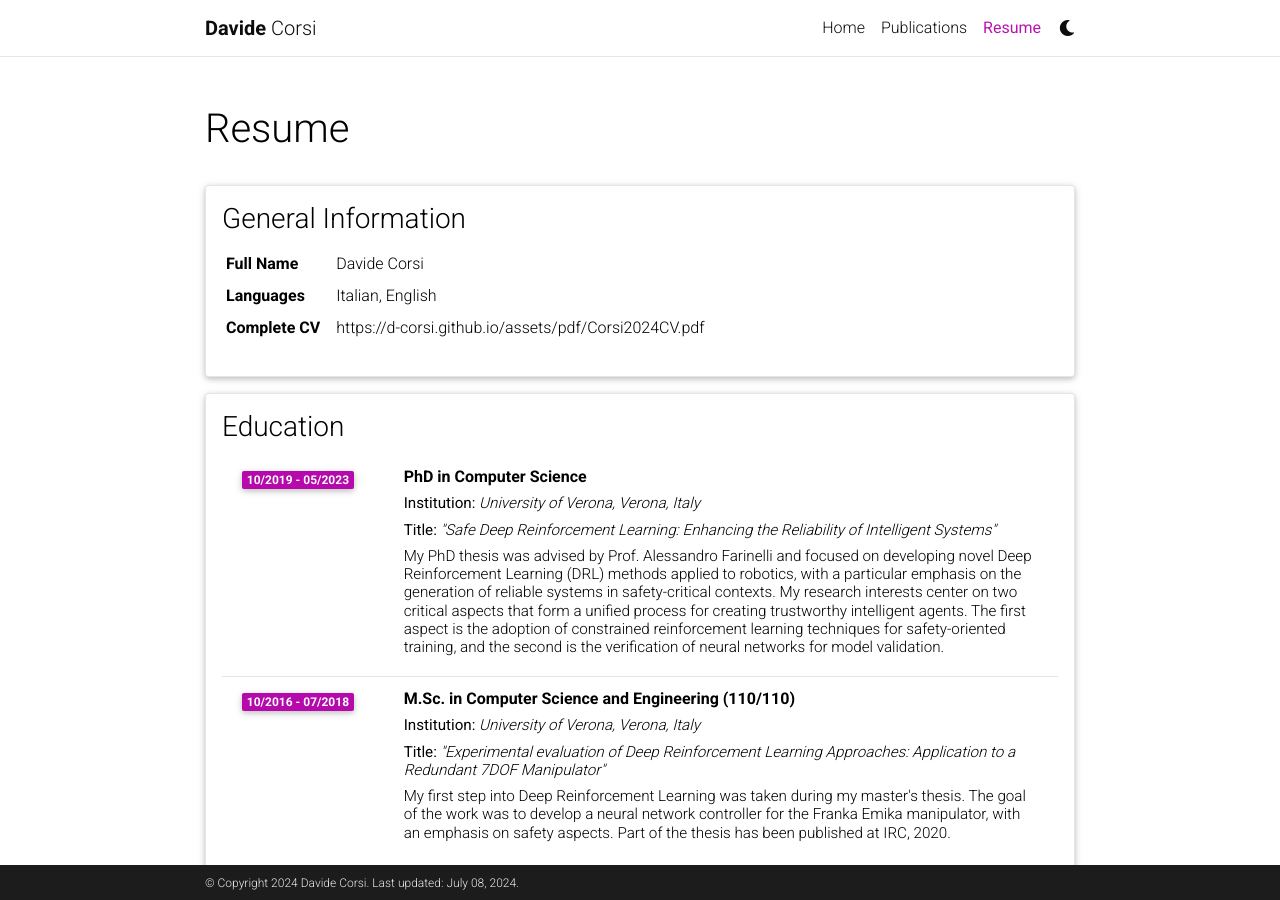
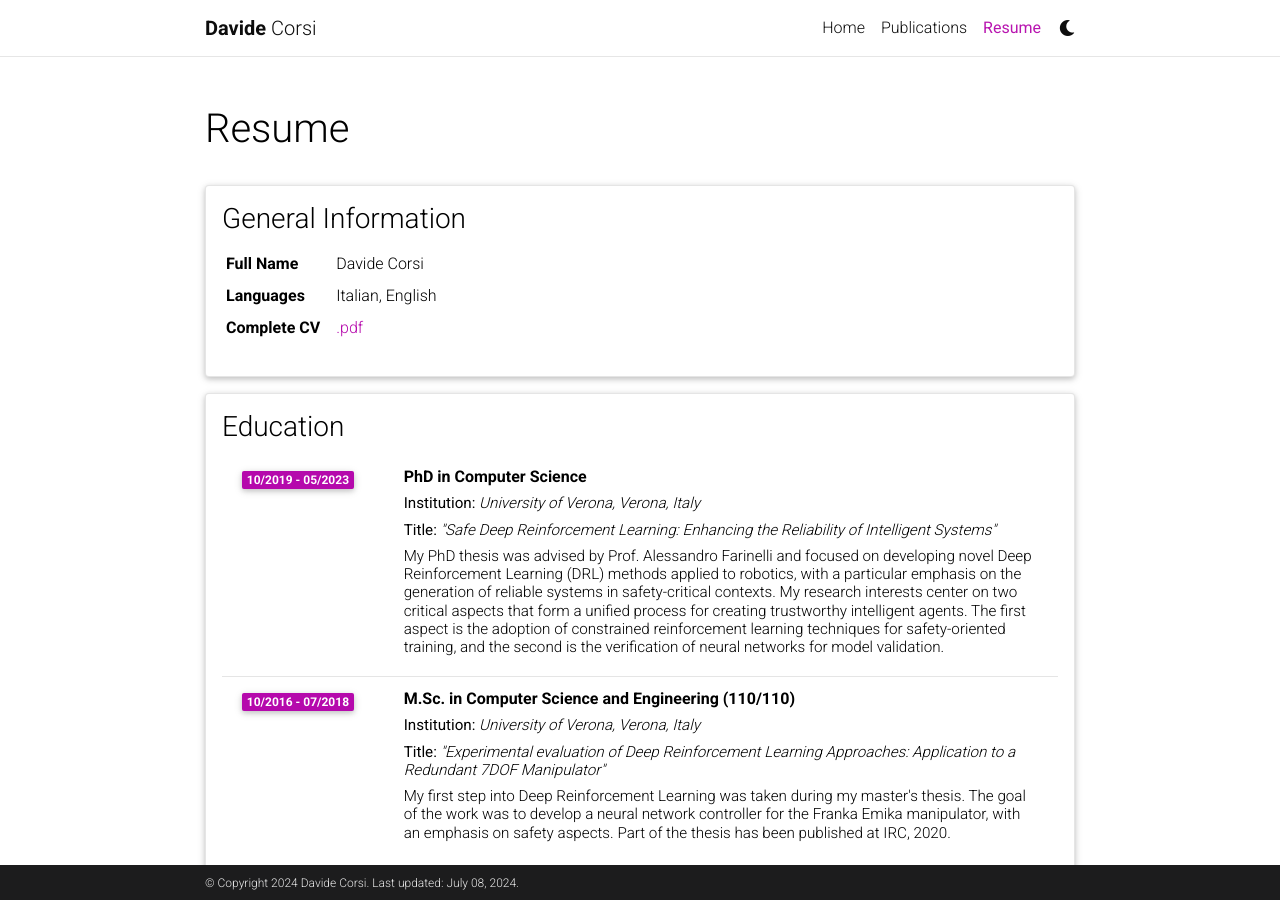
Before and after one commit to d-corsi/d-corsi.github.io, a Jekyll site: the page built from _pages/cv.md, in a window 1280 px wide and 900 px high. Built offline with Jekyll 4.4.1, drawn with Linux system fonts in a browser that asks for light colours; comment, search, counter and statistics services are not loaded; a style sheet for code colours, icons or effects is not loaded; some of the changed lines change nothing that is shown.

Commit message:
Update cv.yml

```diff
--- a/_data/cv.yml
+++ b/_data/cv.yml
@@ -6,7 +6,7 @@
     - name: Languages
       value: Italian, English
     - name: Complete CV
-      value: https://d-corsi.github.io/assets/pdf/Corsi2024CV.pdf
+      value: <a href='https://d-corsi.github.io/assets/pdf/Corsi2024CV.pdf'>.pdf</a>
 
 - title: Education
   type: time_table
```
